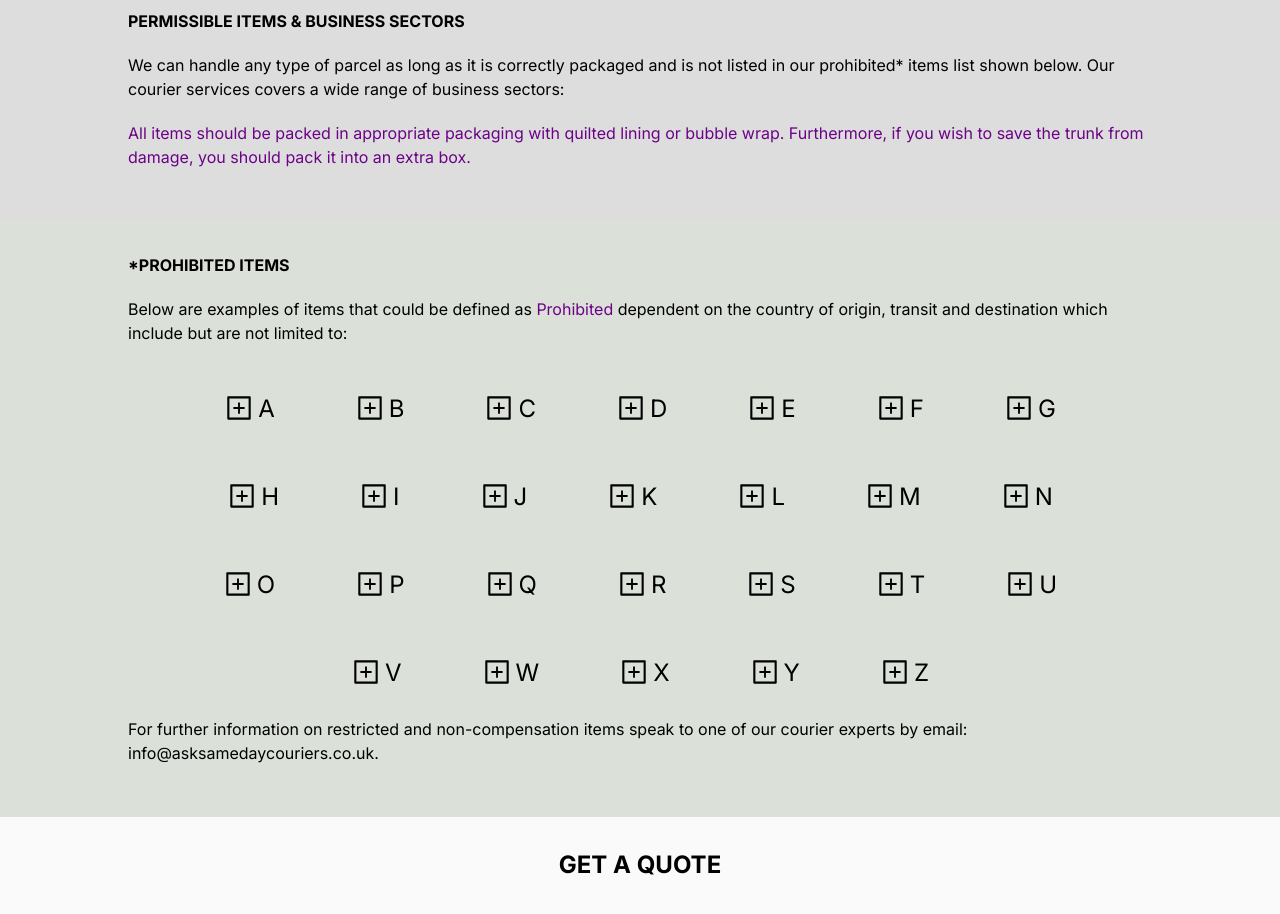
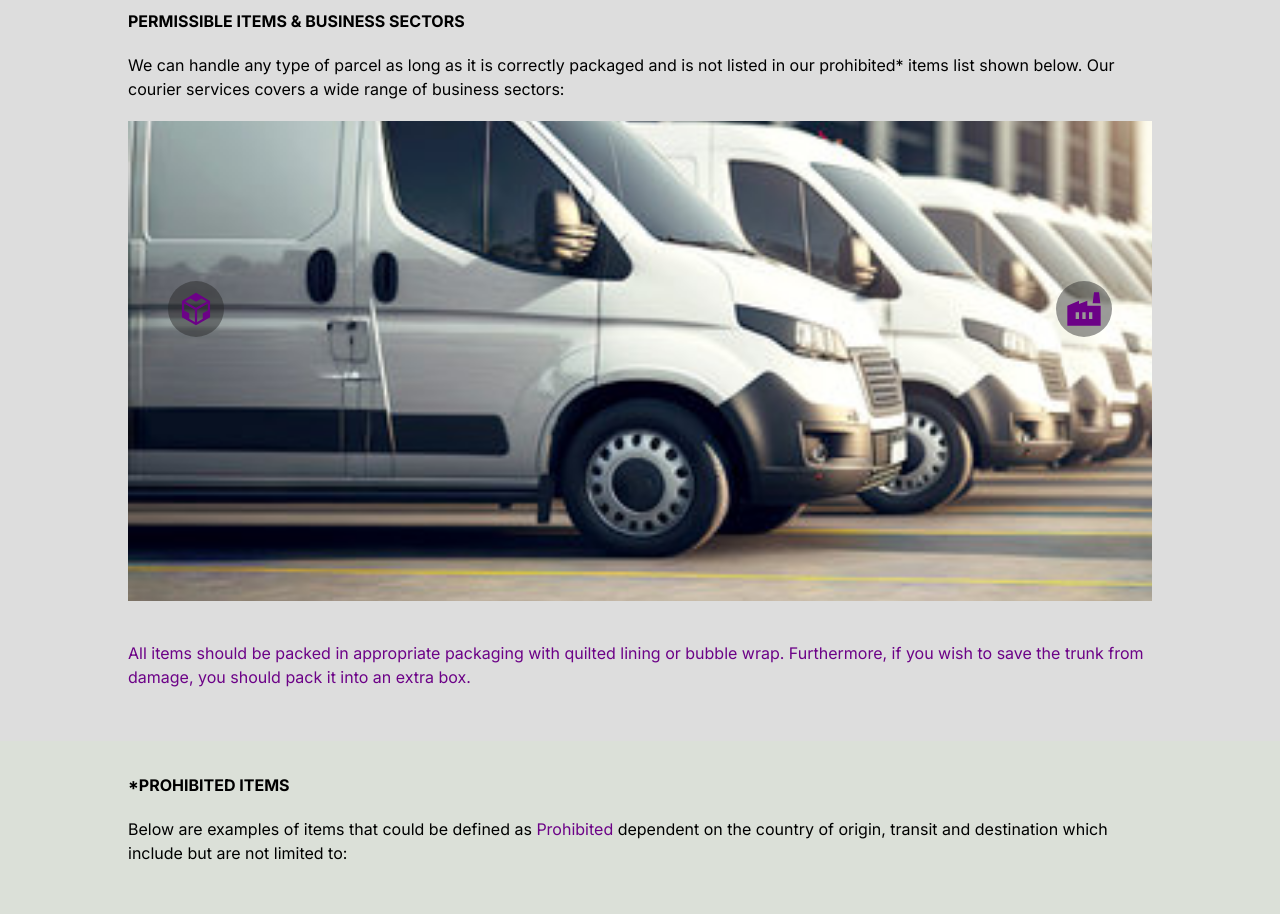
Before and after one commit to Shamail9944/Logistic-Website, a Next.js app: page /services in a window 1280 px wide. Shown: the part 1680-2594 px from the top of the page. Built offline with nearby package versions, Linux system fonts and the light colour scheme.

Commit message:
services page update

```diff
--- a/src/components/QuotationMain.js
+++ b/src/components/QuotationMain.js
@@ -5,48 +5,17 @@ export default function QuotationMain() {
   return (
     <div className='bg-[#FFFFFF] w-full'>
 
-
-      <div className='bg-[#FFFFFF] max-w-5xl text-black mx-auto flex items-start justify-start px-6 lg:px-4 py-4 lg:py-8'
-      // style={{
-      //   backgroundImage: `url(/network-banner.jpg)`,
-      //   backgroundSize: "cover",
-      //   backgroundRepeat: "no-repeat",
-      //   width: "100vw",
-      //   height: "100vh"
-      // }}
-      >
+      <div className='bg-[#FFFFFF] max-w-5xl text-black mx-auto flex items-start justify-start px-6 lg:px-4 py-4 lg:py-8'>
         <div className='justify-start'>
           <h2 className='font-bold'>QUOTATION</h2>
           <p>Complete our secure quotation form and we will get to you with a price</p>
         </div>
       </div>
 
+      <div className='bg-[#CCCCCC] text-black mx-auto max-w-8xl flex flex-col items-center px-6 lg:px-4 py-4 lg:py-8 justify-between'>
+        <div className=' flex flex-col md:flex-row gap-x-4 mt-6 max-w-5xl'>
+          <p>In order to receive a quotation you must complete the form fields below. Once you have completed the form simply click the submit button. An automated email will be sent with your form submission and one of our agents will contact you within 1 business working day with a quotation for your shipment requirements.</p>
 
-
-      <div className='bg-[#DBE0D8] text-black mx-auto max-w-8xl flex flex-col items-center px-6 lg:px-4 py-4 lg:py-8 justify-between'>
-        <h1 className='font-bold text-2xl'>DIFFERENT TYPES OF VEHICLES</h1>
-
-        <div className=' flex flex-col md:flex-row gap-x-12 mt-6 max-w-5xl text-center'>
-
-          <div className='lg:flex-1 text-xs flex flex-col items-center'>
-            XXXXXXX
-          </div>
-
-          <div className='lg:flex-1 text-xs flex flex-col items-center'>
-            XXXXXXXX
-          </div>
-
-        </div>
-
-        <div className=' flex flex-col md:flex-row gap-x-4 mt-6 max-w-5xl'>
-
-          <div className='lg:flex-1 text-xs flex flex-col items-center'>
-            XXXXXX
-          </div>
-
-          <div className='lg:flex-1 text-xs flex flex-col items-center'>
-            XXXXXX
-          </div>
 
         </div>
       </div>
--- a/src/components/ServicesMain.js
+++ b/src/components/ServicesMain.js
@@ -3,6 +3,7 @@ import Image from 'next/image'
 import Link from 'next/link'
 import React from 'react'
 import Dropdowns from './Dropdowns'
+import SliderServices from './SliderServices'
 
 export default function ServicesMain() {
   return (
@@ -84,7 +85,7 @@ export default function ServicesMain() {
           <h3 className="font-bold mb-5">PERMISSIBLE ITEMS & BUSINESS SECTORS</h3>
           <p className=" mb-5">We can handle any type of parcel as long as it is correctly packaged and is not listed in our prohibited* items list shown below. Our courier services covers a wide range of business sectors:</p>
           <div className='flex flex-col md:flex-row gap-x-10'>
-
+            <SliderServices />
           </div>
           <p className="text-[#6C0287] mb-5">All items should be packed in appropriate packaging with quilted lining or bubble wrap. Furthermore, if you wish to save the trunk from damage, you should pack it into an extra box.</p>
         </div>
--- a/src/components/SliderHome.js
+++ b/src/components/SliderHome.js
@@ -23,13 +23,17 @@ export default function SliderHome() {
     infinity: true,
 
     prevArrow: (
-      <div className='mx-10 top-20 md:top-40'>
-        <ArrowLeftCircleIcon className='h-10 w-10 text-amber-400 curser-pointer' />
+      <div className='mx-5 md:mx-10  top-45 md:top-40'>
+        <div className='h-15 w-15 p-2 bg-[#27262675] rounded-full'>
+          <ArrowLeftCircleIcon className='h-10 w-10 text-amber-400 curser-pointer' />
+        </div>
       </div>
     ),
     nextArrow: (
-      <div className='mx-10 top-20 md:top-40'>
-        <ArrowRightCircleIcon className='h-10 w-10 text-amber-400 curser-pointer' />
+      <div className='mx-5 md:mx-10  top-45 md:top-40'>
+        <div className='h-15 w-15 p-2 bg-[#27262675] rounded-full'>
+          <ArrowRightCircleIcon className='h-10 w-10 text-amber-400 curser-pointer' />
+        </div>
       </div>
     ),
   }
--- /dev/null
+++ b/src/components/SliderServices.js
@@ -0,0 +1,63 @@
+'use client'
+
+import { ArrowLeftCircleIcon, ArrowRightCircleIcon } from '@heroicons/react/24/outline'
+import Image from 'next/image'
+import React from 'react'
+import { AiOutlineCodeSandbox } from 'react-icons/ai';
+import { MdFactory } from 'react-icons/md';
+import { Zoom } from 'react-slideshow-image';
+import 'react-slideshow-image/dist/styles.css'
+
+
+export default function SliderServices() {
+    const images = [
+        '/slider/1.jpg',
+        '/slider/2.jpg',
+    ];
+    const data = [
+        '/slider/1.jpg',
+        '/slider/2.jpg',
+    ];
+
+    const zoomInProperties = {
+        scale: 1,
+        duration: 5000,
+        transitionDuration: 300,
+        infinity: true,
+
+        prevArrow: (
+            <div className='mx-5 md:mx-10 top-45 md:top-40'>
+                <div className='h-15 w-15 p-2 bg-[#27262675] rounded-full'>
+                    <AiOutlineCodeSandbox className='h-10 w-10 text-[#6C0287] curser-pointer' />
+                </div>
+            </div>
+        ),
+        nextArrow: (
+            <div className='mx-5 md:mx-10 top-45 md:top-40'>
+                <div className='h-15 w-15 p-2 bg-[#27262675] rounded-full'>
+                    <MdFactory className='h-10 w-10 text-[#6C0287] curser-pointer' />
+                </div>
+            </div>
+        ),
+    }
+    return (
+        <div className="w-full mb-10">
+
+            <div className="slide-container">
+                <Zoom {...zoomInProperties}>
+                    {images.map((each, index) =>
+                        <div key={index} className='flex justify-center md:items-center items-start w-screen h-[60vh] relative'>
+                            <Image
+                                src={each}
+                                layout="fill"
+                                objectFit="cover" // change to suit your needs
+                                alt="slider"
+                                className='w-screen'
+                            />
+                        </div>
+                    )}
+                </Zoom>
+            </div>
+        </div>
+    )
+}
```
Also changed, not shown: src/components/GetaQuotePri.js (line endings or trailing spaces).
